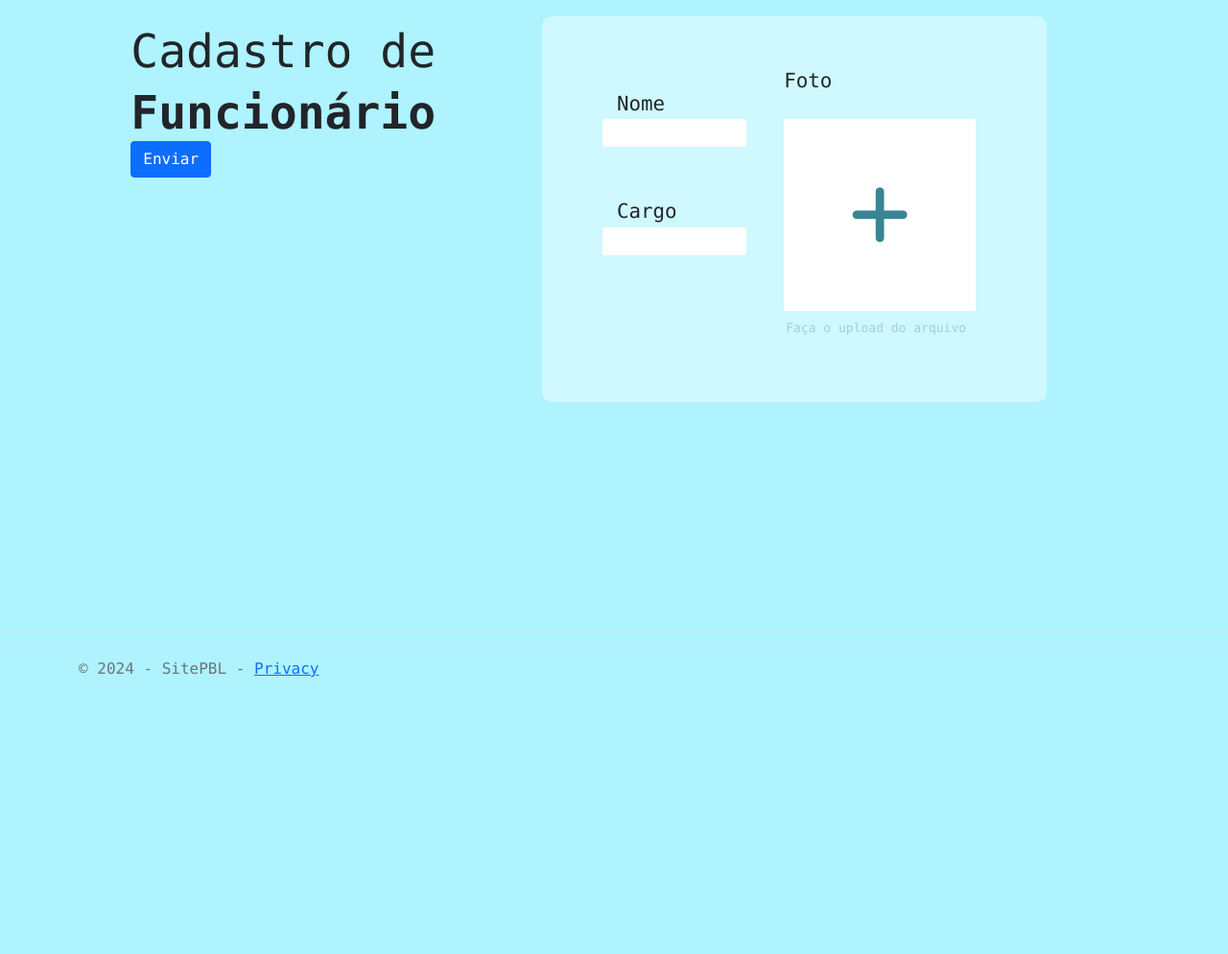
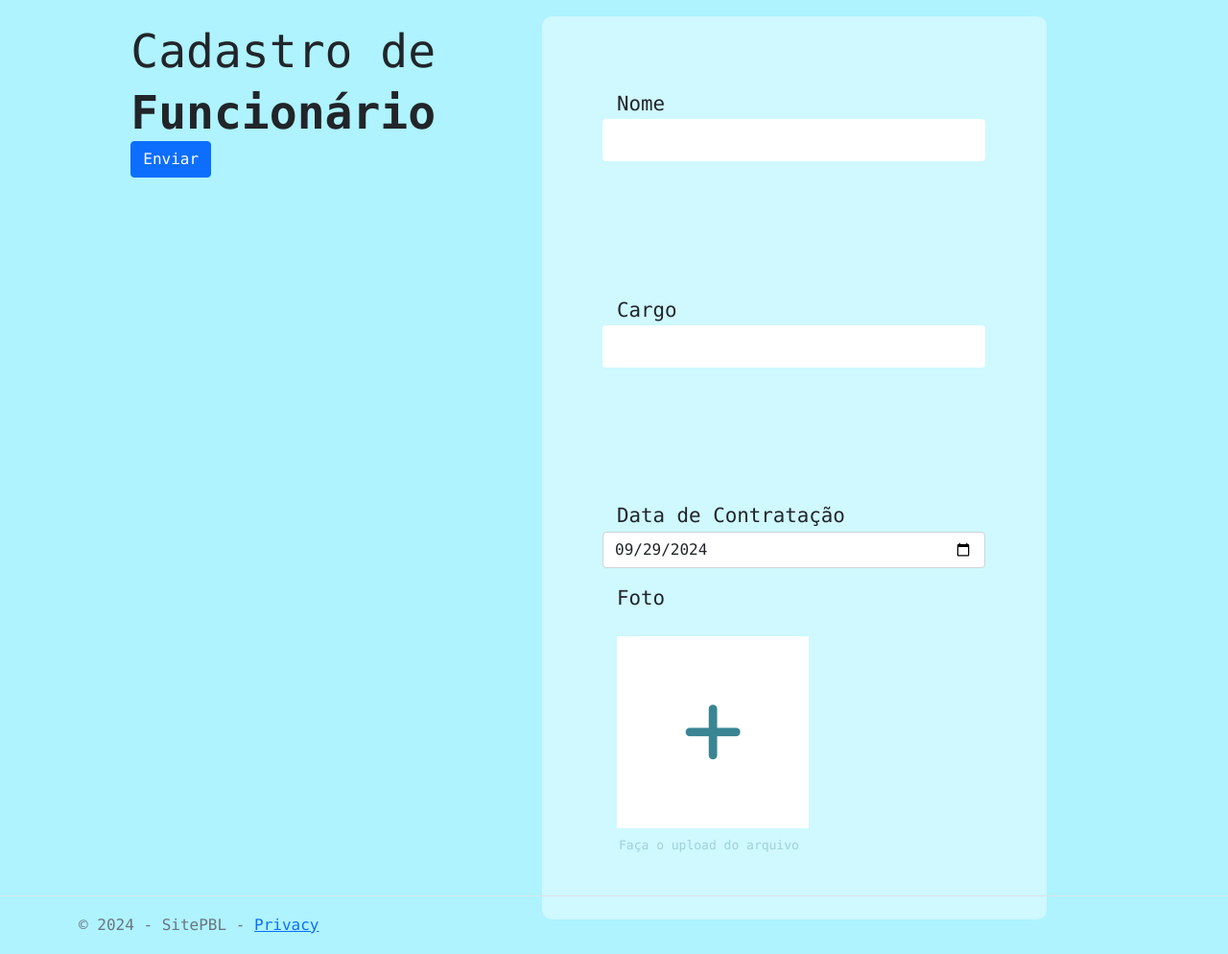
Before and after one commit to Lucas-O-S/PBL-EC5, an ASP.NET Core app: page /Funcionario/Create in a window 1280 px wide. Shown: the part 73-1067 px from the top of the page at 96% size. Before the commit the page ends 779 px from the top, so only its background shows below. Run offline with ASP.NET Core 8, Linux system fonts and the light colour scheme; style sheets or scripts are compiled from the project's sources; some libraries are stand-ins or nearby versions.

Commit message:
Alterado o Funcionario.Form e o Funcionario Controller

```diff
--- a/Programa/SitePBL/SitePBL/Controllers/FuncionarioController.cs
+++ b/Programa/SitePBL/SitePBL/Controllers/FuncionarioController.cs
@@ -11,8 +11,13 @@ namespace SitePBL.Controllers
         protected override void ValidarDados(FuncionarioViewModel model, string operacao)
         {
             base.ValidarDados(model, operacao);
+            if (string.IsNullOrEmpty(model.nome))
+                ModelState.AddModelError("nome", "Campo obrigatório! Preencha o nome!");
+            if (string.IsNullOrEmpty(model.cargo))
+                ModelState.AddModelError("cargo", "Campo obrigatório! Preencha o cargo!");
+            if (model.dataContratacao > DateTime.Now || model.dataContratacao < new DateTime(1900, 1, 1))
+                ModelState.AddModelError("dataContratacao", "Digite uma data válida!");
         }
-
 
     }
 }
--- a/Programa/SitePBL/SitePBL/Views/Funcionario/Form.cshtml
+++ b/Programa/SitePBL/SitePBL/Views/Funcionario/Form.cshtml
@@ -21,12 +21,21 @@
                 <div class="input-group-sm mb-3 col">
                     <br />
                     <input type="hidden" name="id" value="@Model.id" />
+                    <div class="form-group">
                         <label class="control-label">Nome</label>
                         <input asp-for="nome" class="form-control" maxlength="500" />
                         <span asp-validation-for="nome" class="text-danger"></span>
+                    </div>
+                    <div class="form-group">
                         <label class="control-label">Cargo</label>
                         <input asp-for="cargo" class="form-control" maxlength="500">
                         <span asp-validation-for="cargo" class="text-danger"></span>
+                    </div>
+                    <div class="form-group">
+                        <label class="control-label">Data de Contratação</label>
+                        <input asp-for="dataContratacao" type="date" class="form-control" value="@DateTime.Now.ToString("yyyy-MM-dd")" />
+                        <span asp-validation-for="dataContratacao" class="text-danger"></span>
+                    </div>
                 </div>
                 <section class="file-section col">
                     <label for="foto-upload">Foto</label>
```
Lines whose indentation alone changed are shown as unchanged.
